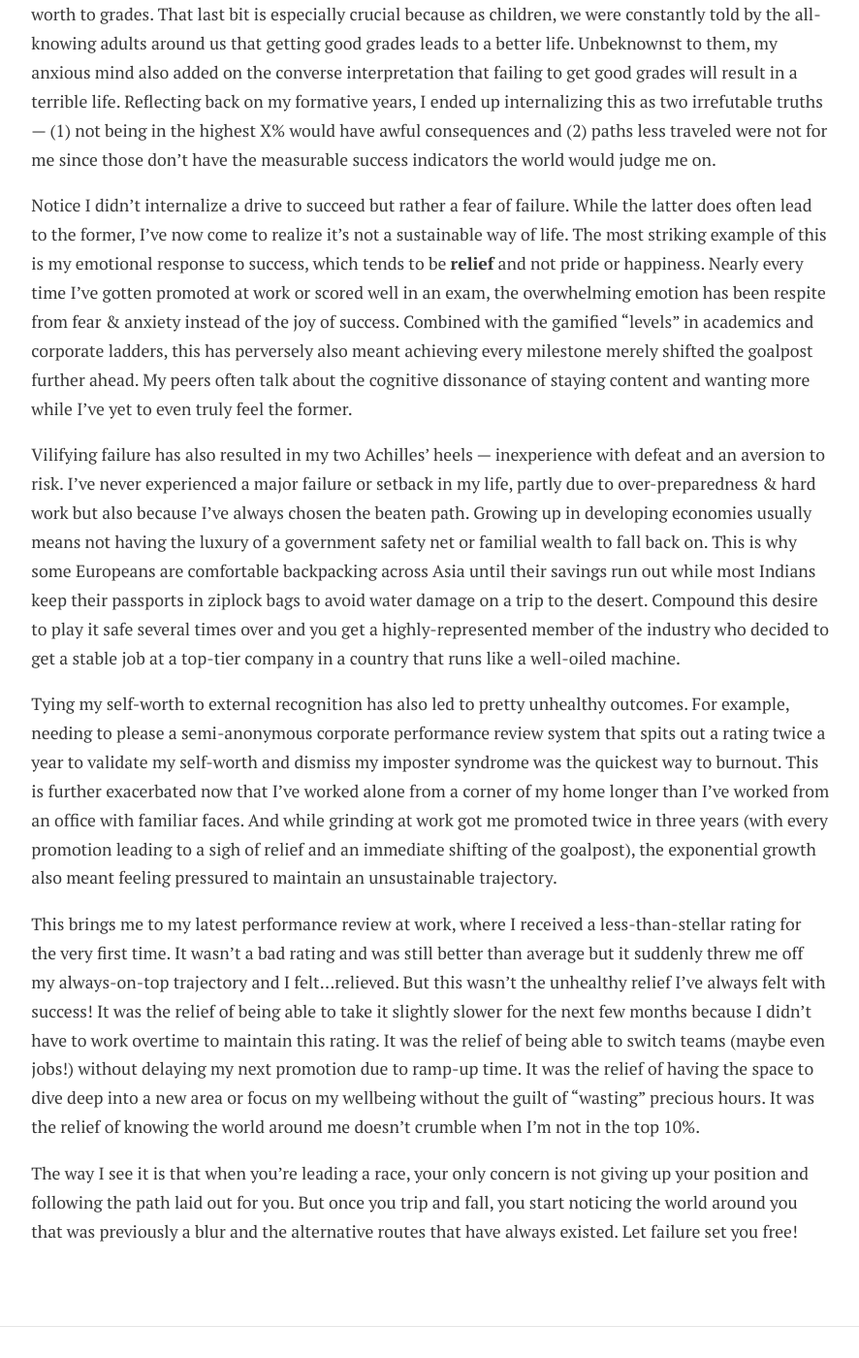
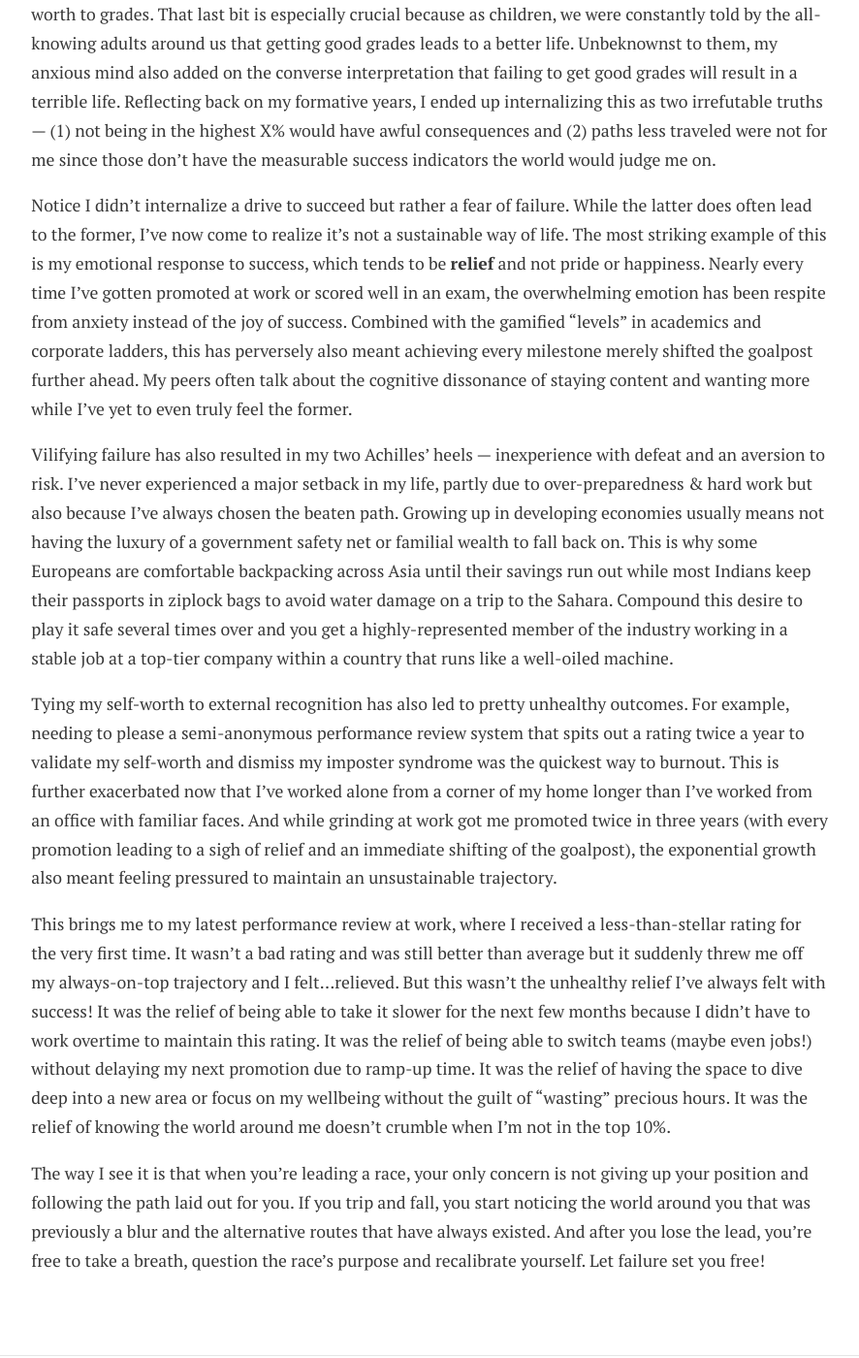
Before and after one commit to SuyashLakhotia/blog, a Jekyll site: the page built from _posts/2021-12-20-freedom-of-failure.md, in a window 1280 px wide and 1400 px high, scrolled down 748 px. Shown: the whole window at 97% size, without its empty margins (196-1082 px from the left). Built offline with Jekyll 4.4.1, drawn with Linux system fonts in a browser that asks for light colours; nearby versions of some CDN libraries.

Commit message:
Update 2021-12-20-freedom-of-failure.md

```diff
--- a/_posts/2021-12-20-freedom-of-failure.md
+++ b/_posts/2021-12-20-freedom-of-failure.md
@@ -10,12 +10,12 @@ The last time I wrote something for my blog was during the COVID-19 lockdown in
 
 Growing up, I was consistently in the top 10% of my class. This was the result of several factors including my academic curiosity, supportive parents (with high expectations), competitive peers and tying my self-worth to grades. That last bit is especially crucial because as children, we were constantly told by the all-knowing adults around us that getting good grades leads to a better life. Unbeknownst to them, my anxious mind also added on the converse interpretation that failing to get good grades will result in a terrible life. Reflecting back on my formative years, I ended up internalizing this as two irrefutable truths &mdash; (1) not being in the highest X% would have awful consequences and (2) paths less traveled were not for me since those don't have the measurable success indicators the world would judge me on.
 
-Notice I didn't internalize a drive to succeed but rather a fear of failure. While the latter does often lead to the former, I've now come to realize it's not a sustainable way of life. The most striking example of this is my emotional response to success, which tends to be **relief** and not pride or happiness. Nearly every time I've gotten promoted at work or scored well in an exam, the overwhelming emotion has been respite from fear &amp; anxiety instead of the joy of success. Combined with the gamified "levels" in academics and corporate ladders, this has perversely also meant achieving every milestone merely shifted the goalpost further ahead. My peers often talk about the cognitive dissonance of staying content and wanting more while I've yet to even truly feel the former.
+Notice I didn't internalize a drive to succeed but rather a fear of failure. While the latter does often lead to the former, I've now come to realize it's not a sustainable way of life. The most striking example of this is my emotional response to success, which tends to be **relief** and not pride or happiness. Nearly every time I've gotten promoted at work or scored well in an exam, the overwhelming emotion has been respite from anxiety instead of the joy of success. Combined with the gamified "levels" in academics and corporate ladders, this has perversely also meant achieving every milestone merely shifted the goalpost further ahead. My peers often talk about the cognitive dissonance of staying content and wanting more while I've yet to even truly feel the former.
 
-Vilifying failure has also resulted in my two Achilles' heels &mdash; inexperience with defeat and an aversion to risk. I've never experienced a major failure or setback in my life, partly due to over-preparedness &amp; hard work but also because I've always chosen the beaten path. Growing up in developing economies usually means not having the luxury of a government safety net or familial wealth to fall back on. This is why some Europeans are comfortable backpacking across Asia until their savings run out while most Indians keep their passports in ziplock bags to avoid water damage on a trip to the desert. Compound this desire to play it safe several times over and you get a highly-represented member of the industry who decided to get a stable job at a top-tier company in a country that runs like a well-oiled machine.
+Vilifying failure has also resulted in my two Achilles' heels &mdash; inexperience with defeat and an aversion to risk. I've never experienced a major setback in my life, partly due to over-preparedness &amp; hard work but also because I've always chosen the beaten path. Growing up in developing economies usually means not having the luxury of a government safety net or familial wealth to fall back on. This is why some Europeans are comfortable backpacking across Asia until their savings run out while most Indians keep their passports in ziplock bags to avoid water damage on a trip to the Sahara. Compound this desire to play it safe several times over and you get a highly-represented member of the industry working in a stable job at a top-tier company within a country that runs like a well-oiled machine.
 
-Tying my self-worth to external recognition has also led to pretty unhealthy outcomes. For example, needing to please a semi-anonymous corporate performance review system that spits out a rating twice a year to validate my self-worth and dismiss my imposter syndrome was the quickest way to burnout. This is further exacerbated now that I've worked alone from a corner of my home longer than I've worked from an office with familiar faces. And while grinding at work got me promoted twice in three years (with every promotion leading to a sigh of relief and an immediate shifting of the goalpost), the exponential growth also meant feeling pressured to maintain an unsustainable trajectory.
+Tying my self-worth to external recognition has also led to pretty unhealthy outcomes. For example, needing to please a semi-anonymous performance review system that spits out a rating twice a year to validate my self-worth and dismiss my imposter syndrome was the quickest way to burnout. This is further exacerbated now that I've worked alone from a corner of my home longer than I've worked from an office with familiar faces. And while grinding at work got me promoted twice in three years (with every promotion leading to a sigh of relief and an immediate shifting of the goalpost), the exponential growth also meant feeling pressured to maintain an unsustainable trajectory.
 
-This brings me to my latest performance review at work, where I received a less-than-stellar rating for the very first time. It wasn't a bad rating and was still better than average but it suddenly threw me off my always-on-top trajectory and I felt...relieved. But this wasn't the unhealthy relief I've always felt with success! It was the relief of being able to take it slightly slower for the next few months because I didn't have to work overtime to maintain this rating. It was the relief of being able to switch teams (maybe even jobs!) without delaying my next promotion due to ramp-up time. It was the relief of having the space to dive deep into a new area or focus on my wellbeing without the guilt of "wasting" precious hours. It was the relief of knowing the world around me doesn't crumble when I'm not in the top 10%.
+This brings me to my latest performance review at work, where I received a less-than-stellar rating for the very first time. It wasn't a bad rating and was still better than average but it suddenly threw me off my always-on-top trajectory and I felt...relieved. But this wasn't the unhealthy relief I've always felt with success! It was the relief of being able to take it slower for the next few months because I didn't have to work overtime to maintain this rating. It was the relief of being able to switch teams (maybe even jobs!) without delaying my next promotion due to ramp-up time. It was the relief of having the space to dive deep into a new area or focus on my wellbeing without the guilt of "wasting" precious hours. It was the relief of knowing the world around me doesn't crumble when I'm not in the top 10%.
 
-The way I see it is that when you're leading a race, your only concern is not giving up your position and following the path laid out for you. But once you trip and fall, you start noticing the world around you that was previously a blur and the alternative routes that have always existed. Let failure set you free!
+The way I see it is that when you're leading a race, your only concern is not giving up your position and following the path laid out for you. If you trip and fall, you start noticing the world around you that was previously a blur and the alternative routes that have always existed. And after you lose the lead, you're free to take a breath, question the race's purpose and recalibrate yourself. Let failure set you free!
```
